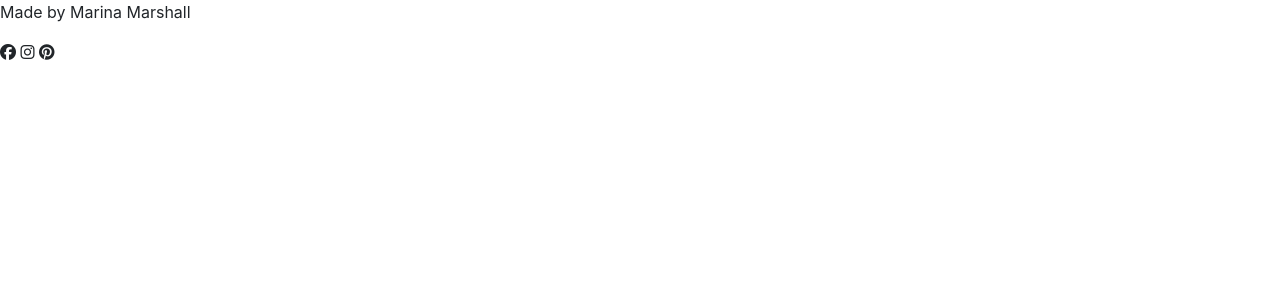
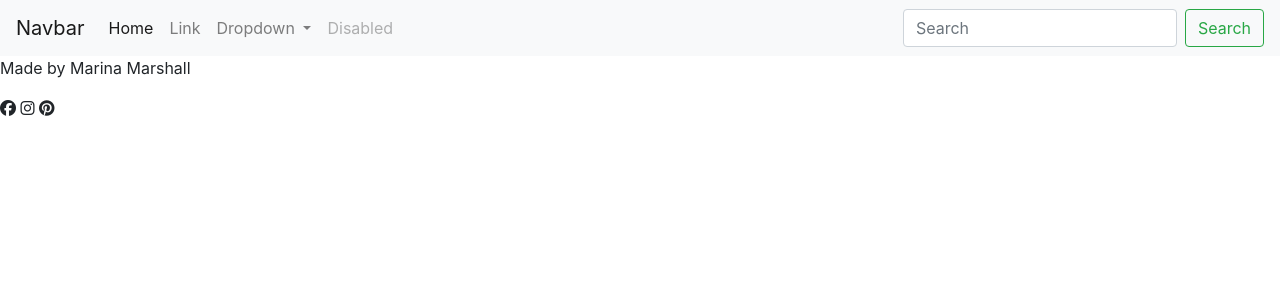
Before and after one commit to marinamarshall/spa-bookings-app, a Django app: page / in a window 1280 px wide. Shown: the top 300 px of the page. Run offline with Django 3.2, Linux system fonts and the light colour scheme; data that the repository does not hold is empty; some libraries are stand-ins or nearby versions.

Commit message:
Add bootstrap navbar

```diff
--- a/templates/base.html
+++ b/templates/base.html
@@ -16,7 +16,41 @@
     <link rel="stylesheet" href="{% static 'css/style.css' %}">
 </head>
 <body>
-    <nav></nav>
+    <nav class="navbar navbar-expand-lg navbar-light bg-light">
+        <a class="navbar-brand" href="#">Navbar</a>
+        <button class="navbar-toggler" type="button" data-toggle="collapse" data-target="#navbarSupportedContent" aria-controls="navbarSupportedContent" aria-expanded="false" aria-label="Toggle navigation">
+          <span class="navbar-toggler-icon"></span>
+        </button>
+
+        <div class="collapse navbar-collapse" id="navbarSupportedContent">
+          <ul class="navbar-nav mr-auto">
+            <li class="nav-item active">
+              <a class="nav-link" href="#">Home <span class="sr-only">(current)</span></a>
+            </li>
+            <li class="nav-item">
+              <a class="nav-link" href="#">Link</a>
+            </li>
+            <li class="nav-item dropdown">
+              <a class="nav-link dropdown-toggle" href="#" id="navbarDropdown" role="button" data-toggle="dropdown" aria-haspopup="true" aria-expanded="false">
+                Dropdown
+              </a>
+              <div class="dropdown-menu" aria-labelledby="navbarDropdown">
+                <a class="dropdown-item" href="#">Action</a>
+                <a class="dropdown-item" href="#">Another action</a>
+                <div class="dropdown-divider"></div>
+                <a class="dropdown-item" href="#">Something else here</a>
+              </div>
+            </li>
+            <li class="nav-item">
+              <a class="nav-link disabled" href="#">Disabled</a>
+            </li>
+          </ul>
+          <form class="form-inline my-2 my-lg-0">
+            <input class="form-control mr-sm-2" type="search" placeholder="Search" aria-label="Search">
+            <button class="btn btn-outline-success my-2 my-sm-0" type="submit">Search</button>
+          </form>
+        </div>
+      </nav>
 
     <main>
         <div class="container">
```
